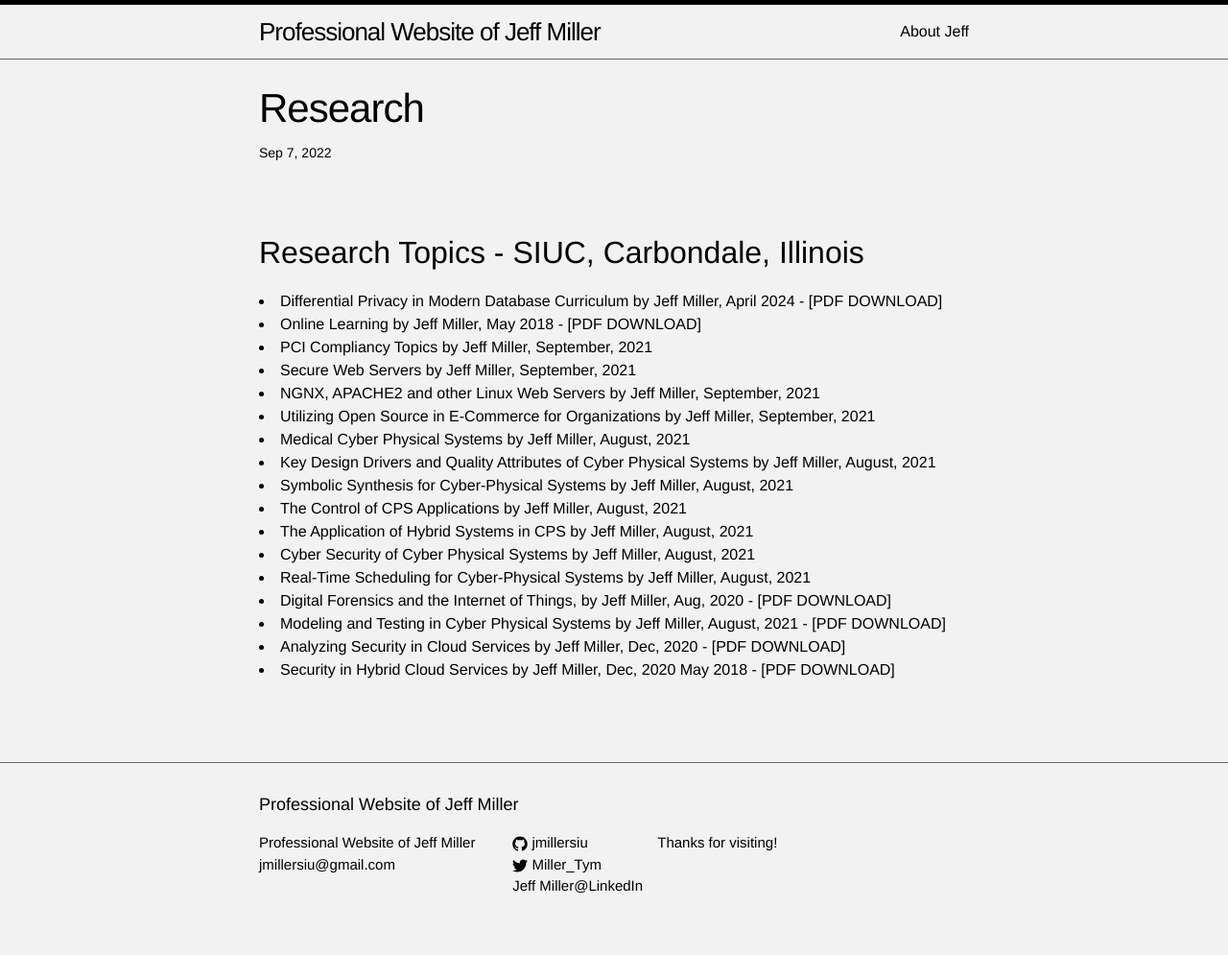
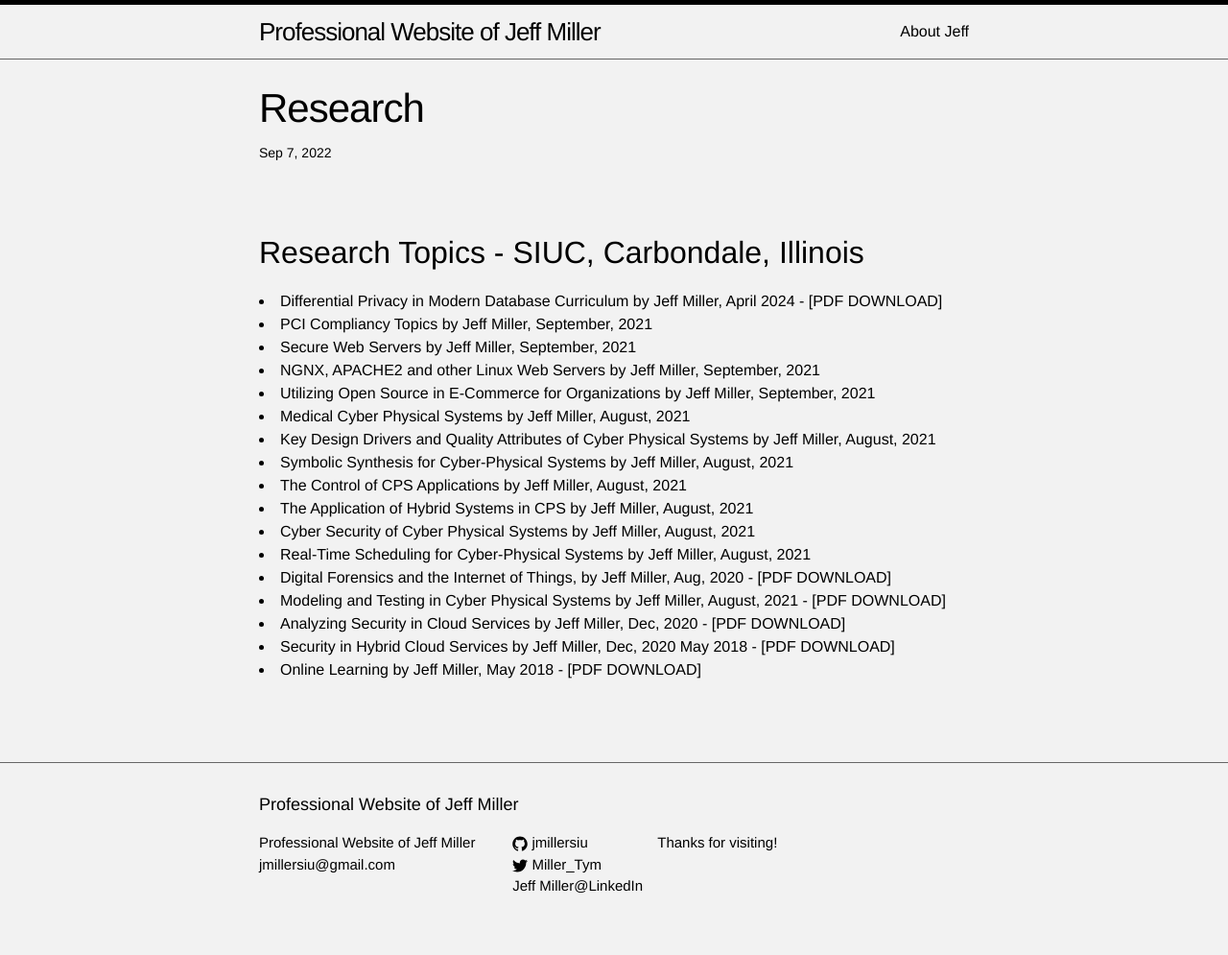
Before and after one commit to jmillersiu/jmillersiu.github.io, a Jekyll site: the page built from _posts/2021-09-22-research.markdown, in a window 1280 px wide. Shown: the whole page at 96% size. Built offline with Jekyll 4.4.1, drawn with Linux system fonts in a browser that asks for light colours; part of the change alters nothing that is shown.

```diff
--- a/_posts/2021-09-22-research.markdown
+++ b/_posts/2021-09-22-research.markdown
@@ -9,7 +9,6 @@ categories: jekyll update
 Research Topics - SIUC, Carbondale, Illinois
 ---
 <li>Differential Privacy in Modern Database Curriculum by Jeff Miller, April 2024 - <a href="[https://jmillersiu.github.io/assets/Miller_Online_Learning_pdf.pdf](https://ieeexplore.ieee.org/stamp/stamp.jsp?tp=&arnumber=10664891)" download>[PDF DOWNLOAD]</a></li>
-<li>Online Learning by Jeff Miller, May 2018 - <a href="https://jmillersiu.github.io/assets/Miller_Online_Learning_pdf.pdf" download>[PDF DOWNLOAD]</a></li>
 <li>PCI Compliancy Topics by Jeff Miller, September, 2021</li>
 <li>Secure Web Servers by Jeff Miller, September, 2021</li>
 <li>NGNX, APACHE2 and other Linux Web Servers by Jeff Miller, September, 2021</li>
@@ -29,4 +28,5 @@ Research Topics - SIUC, Carbondale, Illinois
 </a></li>
 <li>Security in Hybrid Cloud Services by Jeff Miller, Dec, 2020 May 2018 - <a href="https://jmillersiu.github.io/assets/SHCS_5_18.pdf" download>[PDF DOWNLOAD]
 </a></li>
+<li>Online Learning by Jeff Miller, May 2018 - <a href="https://jmillersiu.github.io/assets/Miller_Online_Learning_pdf.pdf" download>[PDF DOWNLOAD]</a></li>
 <br>
```
